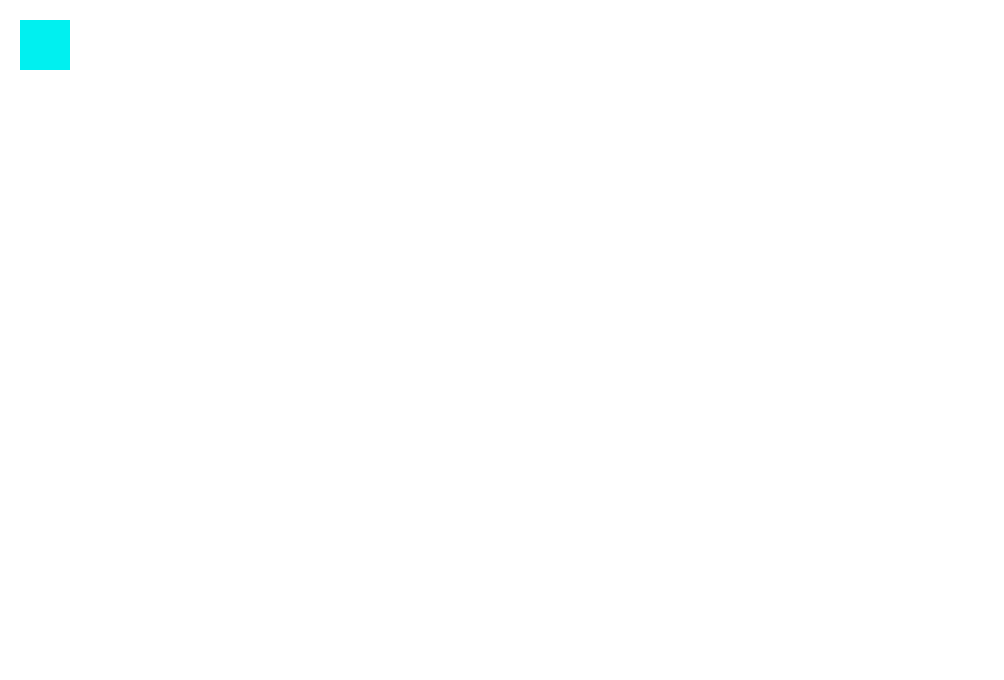
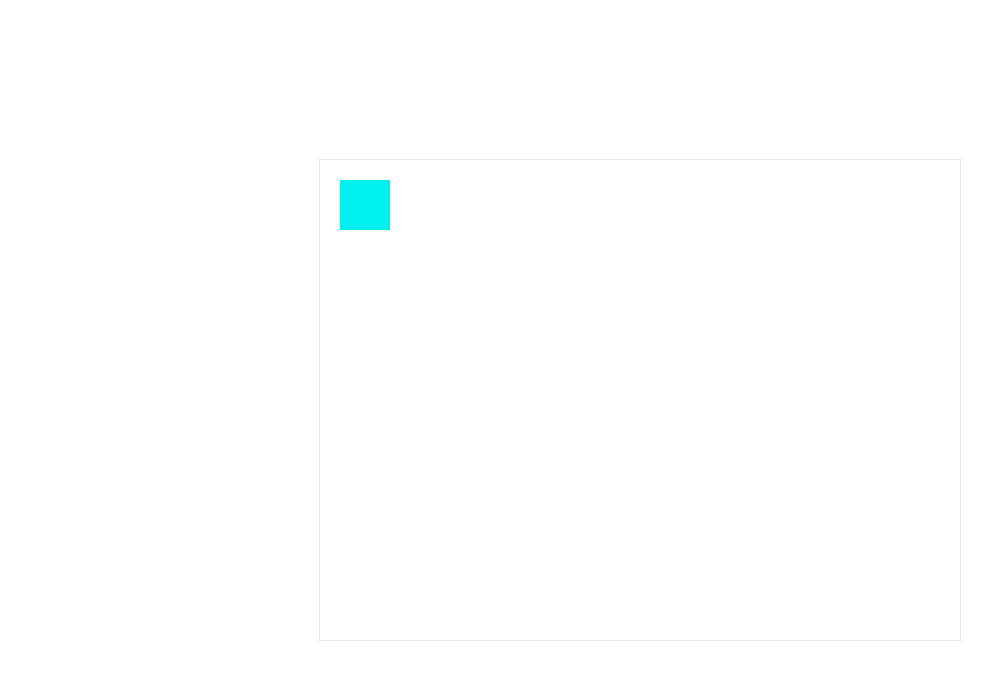
Before and after one commit to eguchi1611/gamepad-sample, a Next.js app: page / in a window 1280 px wide. Shown: the top 680 px of the page, without its empty margins (0-1004 px from the left). Built offline with nearby package versions, Linux system fonts and the light colour scheme.

Commit message:
chore: スタイルの調整

```diff
--- a/src/app/(index)/_components/view.tsx
+++ b/src/app/(index)/_components/view.tsx
@@ -5,5 +5,11 @@ import dynamic from "next/dynamic";
 const MainFrame = dynamic(() => import("@/features/game/components/main-frame"), { ssr: false });
 
 export function View() {
-  return <MainFrame />;
+  return (
+    <div className="grid h-full place-content-center">
+      <div className="border">
+        <MainFrame />
+      </div>
+    </div>
+  );
 }
--- a/src/features/game/components/main-frame.tsx
+++ b/src/features/game/components/main-frame.tsx
@@ -57,7 +57,7 @@ export default function MainFrame() {
           setPos((prev) => ({ x: prev.x, y: prev.y + DELTA }));
         }
       });
-    }, 1000 / 60);
+    }, 10);
 
     return () => {
       clearInterval(interval);
```
